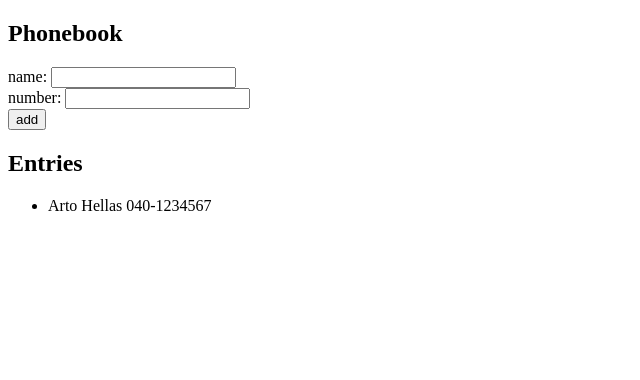
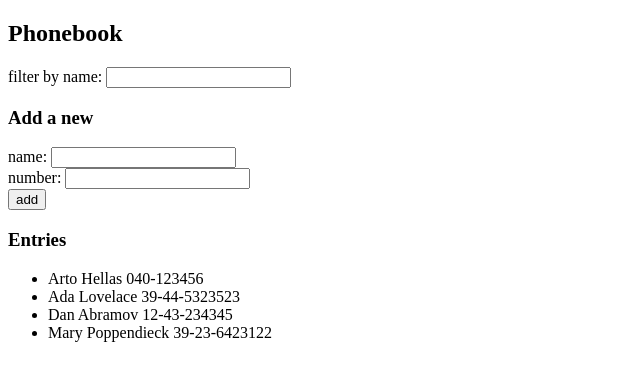
Before and after one commit to fredbouk/full-stack-open-2020, a React (Create React App) app in the folder part2/phonebook/: page / in a window 1280 px wide. Shown: the top 380 px of the page, without its empty margins (0-640 px from the left). Built offline with nearby package versions, Linux system fonts and the light colour scheme.

Commit message:
Added exercise 2.9

```diff
--- a/part2/phonebook/src/App.js
+++ b/part2/phonebook/src/App.js
@@ -8,24 +8,32 @@ const Entry = ({ name, number }) => (
 
 const App = () => {
   const [persons, setPersons] = useState([
-    {
-      name: 'Arto Hellas',
-      number: '040-1234567'
-    }
+    { name: 'Arto Hellas', number: '040-123456' },
+    { name: 'Ada Lovelace', number: '39-44-5323523' },
+    { name: 'Dan Abramov', number: '12-43-234345' },
+    { name: 'Mary Poppendieck', number: '39-23-6423122' }
   ])
 
+  const [newFilter, setNewFilter] = useState('')
   const [newName, setNewName] = useState('')
+  const [newNumber, setNewNumber] = useState('')
 
-  const [newNumber, setNewNumber] = useState('')
+  const handleFilterChange = (event) => {
+    setNewFilter(event.target.value)
+  }
+
+  const regex = new RegExp(`.*${newFilter}`, 'i')
+
+  const notesToShow = newFilter
+    ? persons.filter(obj => regex.test(obj.name))
+    : persons
 
   const handleNameChange = (event) => {
     setNewName(event.target.value)
   }
-
   const handleNumberChange = (event) => {
     setNewNumber(event.target.value)
   }
-
   const addEntry = (event) => {
     event.preventDefault()
     const personObject = {
@@ -43,6 +51,12 @@ const App = () => {
   return (
     <div>
       <h2>Phonebook</h2>
+
+      <div>
+        filter by name: <input value={newFilter} onChange={handleFilterChange} />
+      </div>
+
+      <h3>Add a new</h3>
       <form onSubmit={addEntry}>
         <div>
           name: <input value={newName} onChange={handleNameChange} />
@@ -55,9 +69,9 @@ const App = () => {
         </div>
       </form>
 
-      <h2>Entries</h2>
+      <h3>Entries</h3>
       <ul>
-        {persons.map(person => <Entry key={person.name} name={person.name} number={person.number} />)}
+        {notesToShow.map(person => <Entry key={person.name} name={person.name} number={person.number} />)}
       </ul>
     </div>
   )
```
